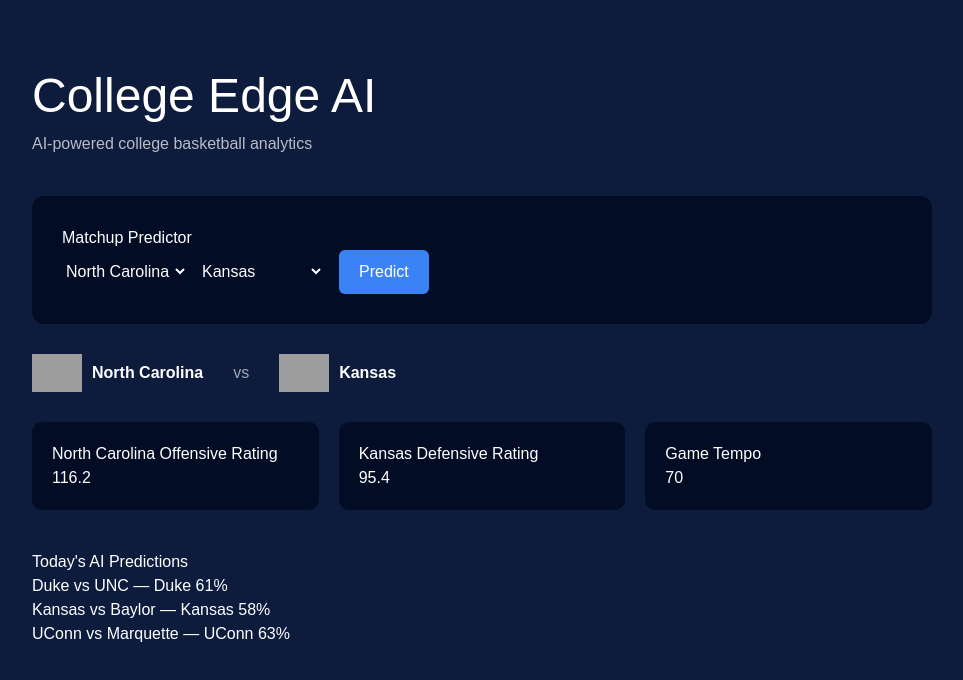
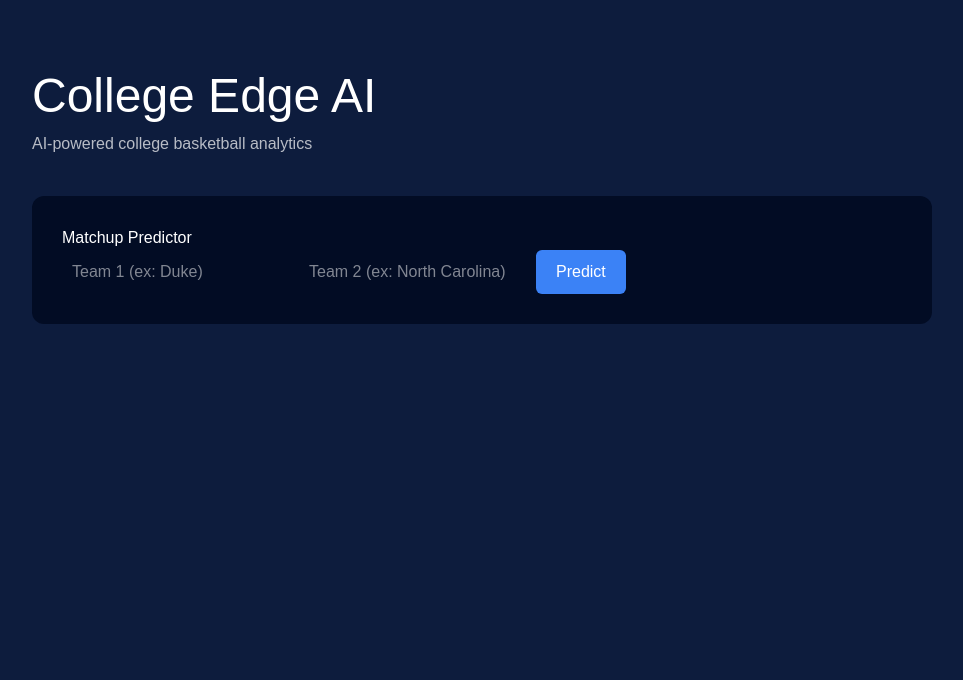
Before and after one commit to davissam830-blip/college-edge-ai, a Next.js app: page / in a window 1280 px wide. Shown: the top 680 px of the page, without its empty margins (28-991 px from the left). Built offline with nearby package versions, Linux system fonts and the light colour scheme; grey boxes are pictures that could not be loaded.

Commit message:
add teams

```diff
--- a/app/page.tsx
+++ b/app/page.tsx
@@ -6,16 +6,24 @@ import WinBar from "./components/WinBar"
 
 export default function Home() {
 
-const [teamA, setTeamA] = useState("North Carolina")
-const [teamB, setTeamB] = useState("Kansas")
+const [teamA, setTeamA] = useState("")
+const [teamB, setTeamB] = useState("")
 const [probability, setProbability] = useState<number | null>(null)
 
-const teamAData = teams.find(t => t.name === teamA)
-const teamBData = teams.find(t => t.name === teamB)
+const teamAData = teams.find(
+t => t.name.toLowerCase() === teamA.toLowerCase()
+)
+
+const teamBData = teams.find(
+t => t.name.toLowerCase() === teamB.toLowerCase()
+)
 
 function predict() {
 
-if (!teamAData || !teamBData) return
+if (!teamAData || !teamBData) {
+alert("Team not found")
+return
+}
 
 const scoreA = teamAData.adjO - teamBData.adjD
 const scoreB = teamBData.adjO - teamAData.adjD
@@ -39,6 +47,8 @@ fontFamily:"Arial"
 <h1 style={{fontSize:48}}>College Edge AI</h1>
 <p style={{opacity:.7}}>AI-powered college basketball analytics</p>
 
+{/* MATCHUP BOX */}
+
 <div style={{
 background:"#020c24",
 padding:30,
@@ -49,30 +59,33 @@ maxWidth:900
 
 <h3>Matchup Predictor</h3>
 
-<select value={teamA} onChange={e=>setTeamA(e.target.value)}>
-{teams.map(t=>(
+<input
+placeholder="Team 1 (ex: Duke)"
+value={teamA}
+onChange={e => setTeamA(e.target.value)}
+style={{
+padding:10,
+borderRadius:6,
+border:"none",
+marginRight:10
+}}
+/>
 
-<option key={t.name}>{t.name}</option>
-))}
-</select>
-
-<select
+<input
+placeholder="Team 2 (ex: North Carolina)"
 value={teamB}
-onChange={e=>setTeamB(e.target.value)}
-style={{marginLeft:10}}
-
->
-
-{teams.map(t=>(
-
-<option key={t.name}>{t.name}</option>
-))}
-</select>
+onChange={e => setTeamB(e.target.value)}
+style={{
+padding:10,
+borderRadius:6,
+border:"none",
+marginRight:10
+}}
+/>
 
 <button
 onClick={predict}
 style={{
-marginLeft:15,
 background:"#3b82f6",
 border:"none",
 padding:"10px 20px",
@@ -94,79 +107,62 @@ Predict </button>
 
 </div>
 
+{/* TEAM ANALYTICS */}
+
 {teamAData && teamBData && (
 
 <div style={{
-display:"flex",
-alignItems:"center",
-gap:30,
-marginTop:30
+display:"grid",
+gridTemplateColumns:"1fr 1fr",
+gap:40,
+marginTop:40,
+maxWidth:900
+}}>
+
+{/* TEAM A */}
+
+<div style={{
+background:"#020c24",
+padding:25,
+borderRadius:10
 }}>
 
 <div style={{display:"flex",alignItems:"center",gap:10}}>
-<img src={teamAData.logo} width={50}/>
-<b>{teamAData.name}</b>
+<img src={teamAData.logo} width={40}/>
+<h3>{teamAData.name}</h3>
 </div>
 
-<span style={{opacity:.6}}>vs</span>
+<p>Offensive Rating: {teamAData.adjO}</p>
+<p>Defensive Rating: {teamAData.adjD}</p>
+<p>Tempo: {teamAData.tempo}</p>
+
+</div>
+
+{/* TEAM B */}
+
+<div style={{
+background:"#020c24",
+padding:25,
+borderRadius:10
+}}>
 
 <div style={{display:"flex",alignItems:"center",gap:10}}>
-<img src={teamBData.logo} width={50}/>
-<b>{teamBData.name}</b>
+<img src={teamBData.logo} width={40}/>
+<h3>{teamBData.name}</h3>
+</div>
+
+<p>Offensive Rating: {teamBData.adjO}</p>
+<p>Defensive Rating: {teamBData.adjD}</p>
+<p>Tempo: {teamBData.tempo}</p>
+
 </div>
 
 </div>
 
 )}
 
-{teamAData && teamBData && (
+</main>
 
-<div style={{
-display:"grid",
-gridTemplateColumns:"repeat(3,1fr)",
-gap:20,
-marginTop:30,
-maxWidth:900
-}}>
+)
 
-<div style={{
-background:"#020c24",
-padding:20,
-borderRadius:10
-}}>
-<h4>{teamAData.name} Offensive Rating</h4>
-<p>{teamAData.adjO}</p>
-</div>
-
-<div style={{
-background:"#020c24",
-padding:20,
-borderRadius:10
-}}>
-<h4>{teamBData.name} Defensive Rating</h4>
-<p>{teamBData.adjD}</p>
-</div>
-
-<div style={{
-background:"#020c24",
-padding:20,
-borderRadius:10
-}}>
-<h4>Game Tempo</h4>
-<p>{Math.round((teamAData.tempo + teamBData.tempo)/2)}</p>
-</div>
-
-</div>
-
-)}
-
-<div style={{marginTop:40}}>
-<h3>Today's AI Predictions</h3>
-<p>Duke vs UNC — Duke 61%</p>
-<p>Kansas vs Baylor — Kansas 58%</p>
-<p>UConn vs Marquette — UConn 63%</p>
-</div>
-
-</main>
-)
 }
```
